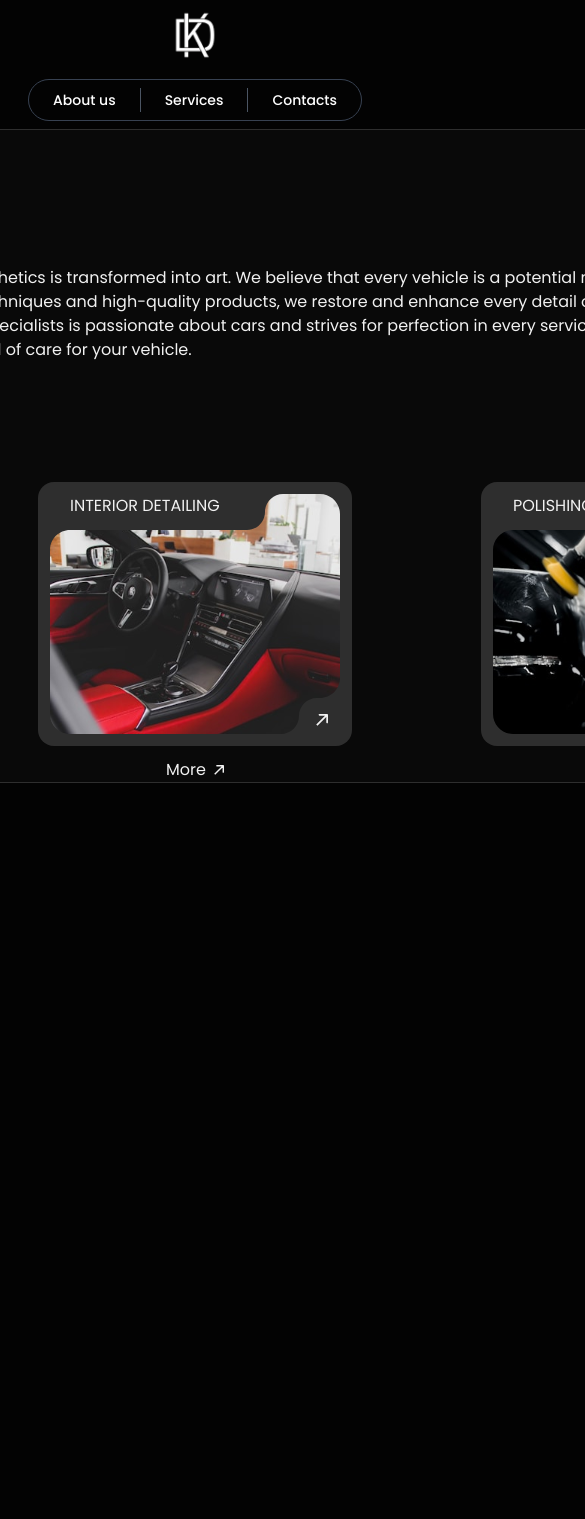
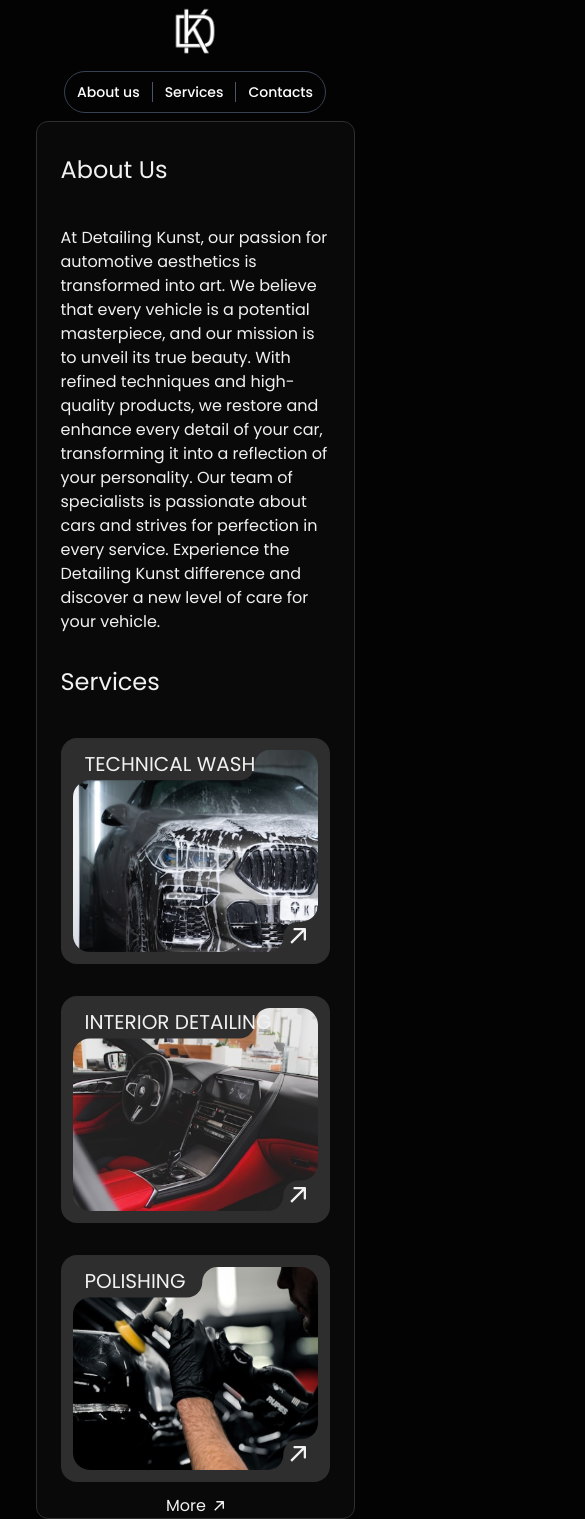
Before and after one commit to GustavoSilvadeCarvalho/kunst-detailing, a Next.js app: page / in a window 390 px wide. Shown: the top 1519 px of the page, 585 px wide, since content can reach past the window. Before the commit the page ends 844 px from the top, so only its background shows below. Built offline with nearby package versions, Linux system fonts and the light colour scheme.

Commit message:
Responsivo

```diff
--- a/src/app/page.tsx
+++ b/src/app/page.tsx
@@ -4,8 +4,8 @@ import Pagina from "@/components/ui/pagina";
 
 export default function Home() {
   return (
-    <Pagina className="max-w-[1200px] flex flex-col items-center">
-      <div className="flex flex-col border border-[#2E2E2E] rounded-xl pt-16 px-10 bg-[#090909] gap-12">
+    <Pagina className="w-full max-w-[90%] flex flex-col items-center px-4">
+      <div className="w-full flex flex-col border border-[#2E2E2E] rounded-xl pt-8 sm:pt-10 md:pt-16 px-6 sm:px-8 md:px-10 bg-[#090909] gap-8 sm:gap-10 md:gap-12">
         <SessaoAbout />
         <SessaoServices />
       </div>
--- a/src/components/services/card.tsx
+++ /dev/null
@@ -1,28 +0,0 @@
-import Image from "next/image";
-import React from "react";
-
-interface CardProps {
-  title: string;
-  imageUrl: string;
-}
-
-export default function Card({ title, imageUrl }: CardProps) {
-    return (
-        <div className="relative p-3 max-w-[323px] rounded-2xl bg-[#2E2E2E]">
-            <h1 className="absolute top-3 left-8 uppercase">{title}</h1>
-            <Image
-                src={imageUrl}
-                alt={title}
-                width={290}
-                height={240}
-            />
-            <Image
-                className="absolute bottom-5 right-6"
-                src='/arrow.svg'
-                alt="seta"
-                width={12}
-                height={12}
-            />
-        </div>
-    )
-}
--- /dev/null
+++ b/src/components/services/cardBig.tsx
@@ -0,0 +1,32 @@
+import Image from "next/image";
+import React from "react";
+
+interface CardProps {
+    title: string;
+    imageUrl: string;
+}
+
+export default function CardBig({ title, imageUrl }: CardProps) {
+    return (
+        <div className="relative p-3 max-w-[400px] w-full rounded-2xl bg-[#2E2E2E] flex flex-col items-center sm:items-start">
+            <h1 className="absolute top-3 left-6 sm:top-4 sm:left-10 lg:top-3 lg:left-4 xl:left-8 text-sm lg:text-base xl:text-xl uppercase text-center text-xl">
+                {title}
+            </h1>
+            <Image
+                className="rounded-lg"
+                src={imageUrl}
+                alt={title}
+                width={400}
+                height={240}
+                style={{ objectFit: "cover" }}
+            />
+            <Image
+                className="absolute bottom-5 sm:bottom-5 right-6 sm:right-6"
+                src="/arrow.svg"
+                alt="seta"
+                width={16}
+                height={16}
+            />
+        </div>
+    );
+}
--- a/src/components/services/services.tsx
+++ b/src/components/services/services.tsx
@@ -1,17 +1,17 @@
-import Card from "./card";
+import CardBig from "./cardBig";
 
 export default function Services() {
     return (
-        <div className="flex justify-between w-[1200px]">
-            <Card
+        <div className="flex flex-col lg:flex-row gap-8 justify-between items-center w-[100%]">
+            <CardBig
                 title="Technical wash"
                 imageUrl="/technical.svg"
             />
-            <Card
+            <CardBig
                 title="Interior detailing"
                 imageUrl="/interior.svg"
             />
-            <Card
+            <CardBig
                 title="Polishing"
                 imageUrl="/polishing.svg"
             />
--- a/src/components/services/sessaoServices.tsx
+++ b/src/components/services/sessaoServices.tsx
@@ -3,18 +3,18 @@ import Services from "./services";
 
 export default function SessaoServices() {
     return (
-        <div className="flex flex-col items-start w-max gap-10">
+        <div className="flex flex-col items-start w-[100%] gap-10">
             <h3 className="text-2xl">Services</h3>
-            <div className="flex flex-col items-center gap-3">
+            <div className="flex flex-col items-center w-[100%] gap-3">
                 <Services />
                 <div className="flex gap-2">
                     <a href="">More</a>
                     <Image
-                    src='/arrow.svg'
-                    alt="seta"
-                    width={10}
-                    height={10}
-                />
+                        src='/arrow.svg'
+                        alt="seta"
+                        width={10}
+                        height={10}
+                    />
                 </div>
             </div>
         </div>
--- a/src/components/ui/cabecalho.tsx
+++ b/src/components/ui/cabecalho.tsx
@@ -5,7 +5,7 @@ export default function Cabecalho() {
     return (
         <header className="flex flex-col items-center">
             <Image
-                className="py-2"
+                className="py-1"
                 src='/logo.png'
                 alt="Logo da Knust Detailing"
                 width={50}
--- a/src/components/ui/navBar.tsx
+++ b/src/components/ui/navBar.tsx
@@ -1,21 +1,21 @@
-export default function NavBar()  {
+export default function NavBar() {
     return (
         <nav className="flex justify-center items-center py-2">
             <ul className="flex items-center border border-gray-700 rounded-full bg-transparent">
-                <li className="py-2">
-                    <a href="#about" className="px-6 py-2 text-white text-sm font-medium hover:text-gray-400">About us</a>
+                <li className="py-2 lg:py-3">
+                    <a href="#about" className="px-3 lg:px-5 py-2 text-white text-sm lg:text-base font-medium hover:text-gray-400">About us</a>
                 </li>
 
-                <li className="w-px h-6 bg-gray-600"></li>
+                <li className="w-px h-5 lg:h-7 bg-gray-600"></li>
 
-                <li className="py-2">
-                    <a href="#services" className="px-6 py-2 text-white text-sm font-medium hover:text-gray-400">Services</a>
+                <li className="py-2 lg:py-3">
+                    <a href="#services" className="px-3 lg:px-5 py-2 text-white text-sm lg:text-base font-medium hover:text-gray-400">Services</a>
                 </li>
 
-                <li className="w-px h-6 bg-gray-600"></li>
+                <li className="w-px h-5 lg:h-7 bg-gray-600"></li>
 
-                <li className="py-2">
-                    <a href="#contacts" className="px-6 py-2 text-white text-sm font-medium hover:text-gray-400">Contacts</a>
+                <li className="py-2 lg:py-3">
+                    <a href="#contacts" className="px-3 lg:px-5 py-2 text-white text-sm lg:text-base font-medium hover:text-gray-400">Contacts</a>
                 </li>
             </ul>
         </nav>
```
